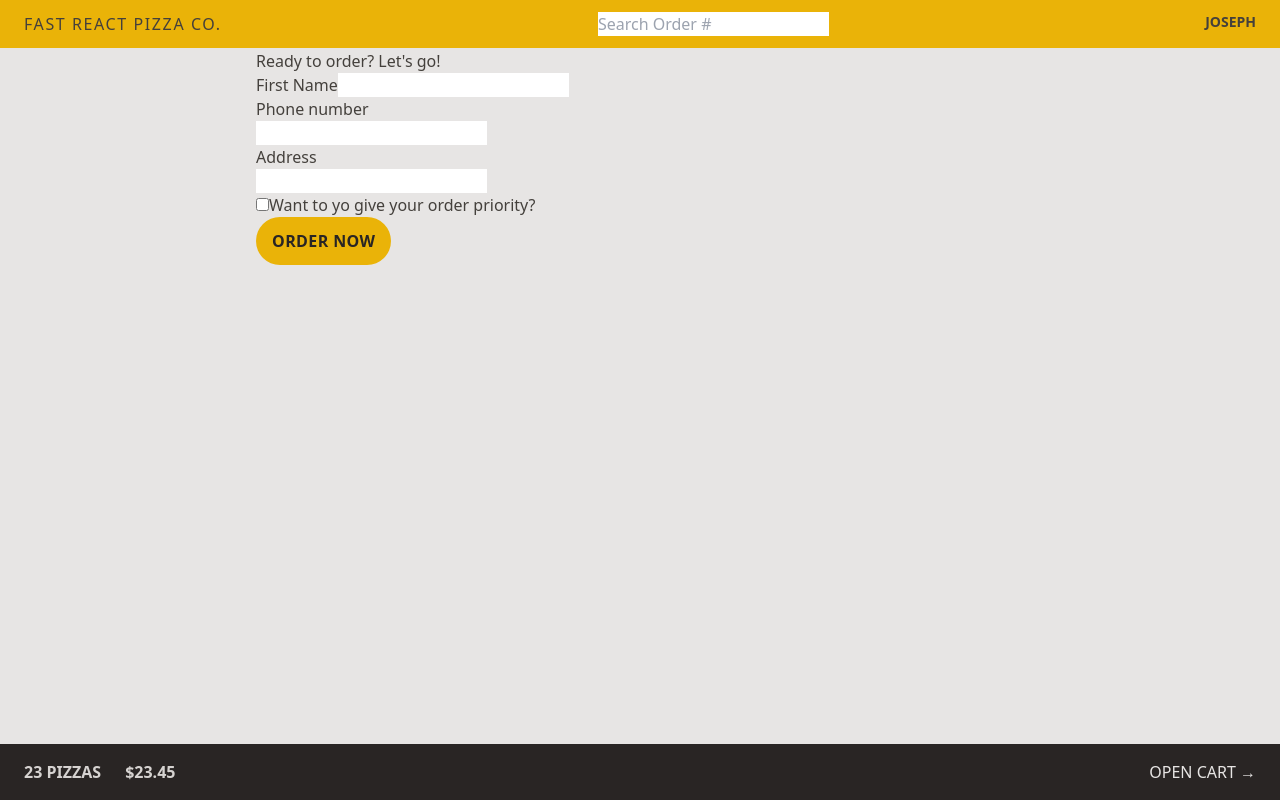
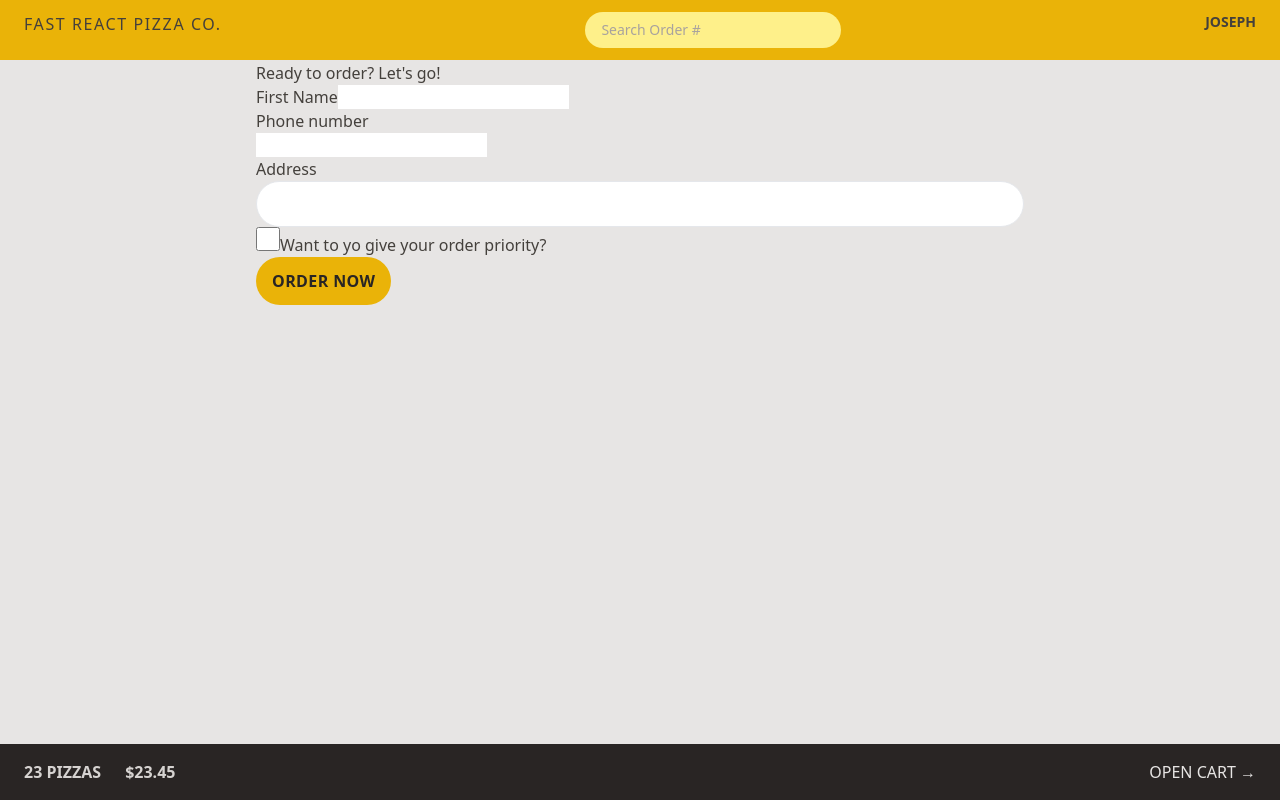
Before and after one commit to ProfBelts/pizza-react-app, a React (Vite) app: page /order/new in a window 1280 px wide. Built offline with nearby package versions, Linux system fonts and the light colour scheme.

Commit message:
Style form elements

```diff
--- a/src/features/orders/CreateOrder.jsx
+++ b/src/features/orders/CreateOrder.jsx
@@ -70,7 +70,8 @@ function CreateOrder() {
         <div>
           <label>Address</label>
           <div>
-            <input type="text" name="address" required />
+            <input type="text" name="address" required className="rounded-full border boreder-stone-200 px-4 py-2 text-sm transition0-all duration-300
+            focus:outline-none focus:ring focus:ring-yellow-400 w-full md:px-6 md:py-3" />
           </div>
         </div>
 
@@ -79,6 +80,7 @@ function CreateOrder() {
             type="checkbox"
             name="priority"
             id="priority"
+            className="h-6 accent-yellow-400 w-6 focus:outline-none focus:ring-offset-2 focus:ring-yellow-400"
             // value={withPriority}
             // onChange={(e) => setWithPriority(e.target.checked)}
           />
--- a/src/features/orders/SearchOrder.jsx
+++ b/src/features/orders/SearchOrder.jsx
@@ -18,6 +18,8 @@ export default function SearchOrder() {
         placeholder={"Search Order #"}
         value={query}
         onChange={(e) => setQuery(e.target.value)}
+        className="w-28 rounded-full bg-yellow-200 px-4 py-2 text-sm transition-all duration-300 placeholder:text-stone-400 focus:outline-none
+        focus:ring focus:ring-yellow-500 focus:ring-opacity-50 sm:w-64 sm:focus:w-72"
       />
     </form>
   );
```
